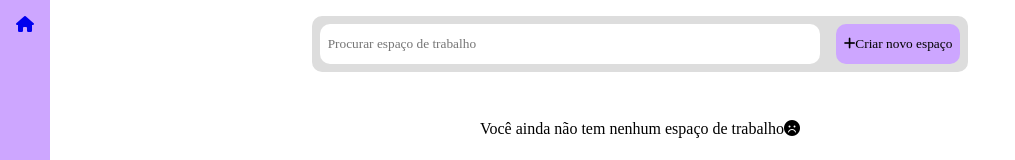
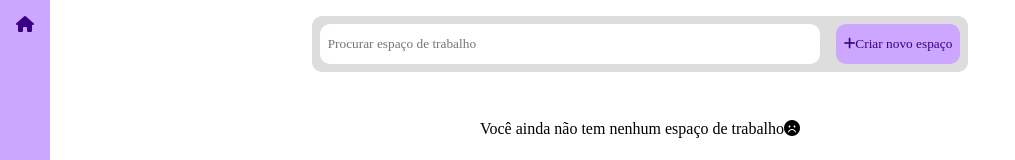
Before and after one commit to rodrigodesouzasantos97/TaskManager, a React (Vite) app in the folder frontend/: page / in a window 1280 px wide. Shown: the top 160 px of the page, without its empty margins (0-1015 px from the left). Built offline with nearby package versions, Linux system fonts and the light colour scheme; a web font is replaced by a local one.

Commit message:
style: change Workspace image border and buttons color

```diff
--- a/frontend/src/components/Workspace.css
+++ b/frontend/src/components/Workspace.css
@@ -17,6 +17,6 @@
   width: 500px;
   height: 200px;
   object-fit: cover;
-  border: 1px solid #000;
+  border: 1px solid #390083;
   border-radius: 10px;
 }
--- a/frontend/src/index.css
+++ b/frontend/src/index.css
@@ -7,10 +7,7 @@
 
 a {
   text-decoration: none;
-}
-
-a:hover {
-  color: #8324ff;
+  color: #390083;
 }
 
 i {
@@ -38,6 +35,7 @@ textarea {
 }
 
 .btn {
+  color: #390083;
   background-color: #cda6ff;
   padding: 0.5rem;
   border: none;
@@ -51,6 +49,7 @@ textarea {
 }
 
 .close-btn {
+  color: #390083;
   background-color: #ffa6a6;
   padding: 0.3rem;
   border: none;
@@ -77,6 +76,7 @@ textarea {
 }
 
 .filter-bar-btn {
+  color: #390083;
   background-color: #cda6ff;
   height: 40px;
   padding: 0.5rem;
```
